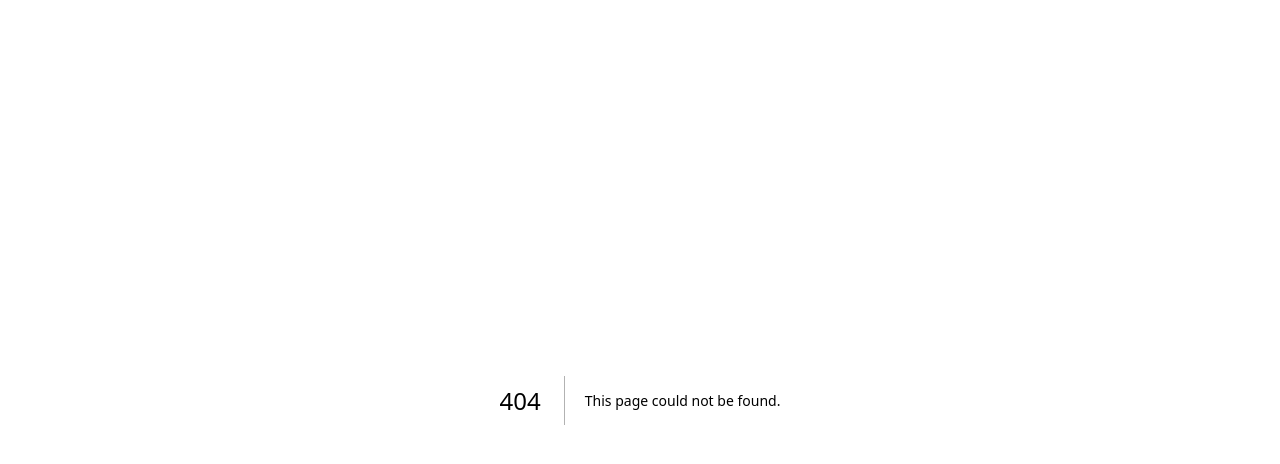
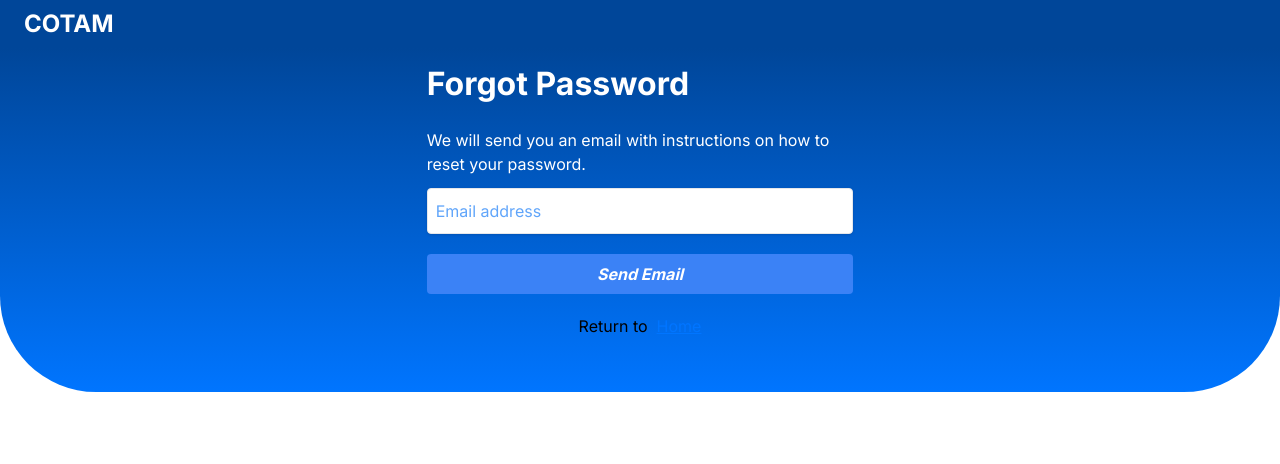
Before and after one commit to unsw-cse-comp99-3900/capstone-project-3900w09bscoutsregiment, a Next.js app in the folder frontend/: page /forgotPassword in a window 1280 px wide. Before the commit this address had no page. Shown: the top 464 px of the page. Built offline with nearby package versions, Linux system fonts and the light colour scheme.

Commit message:
added ui for forgotpassword

```diff
--- /dev/null
+++ b/frontend/src/app/forgotPassword/page.jsx
@@ -0,0 +1,82 @@
+'use client'; // needed for useState to work
+import React from 'react';
+import { FontAwesomeIcon } from '@fortawesome/react-fontawesome';
+import { faFacebook, faGoogle } from '@fortawesome/free-brands-svg-icons';
+import Link from 'next/link';
+import OAuth from '../components/OAuth';
+
+export default function Login() {
+  const [email, setEmail] = React.useState('');
+  const [password, setPassword] = React.useState('');
+  let port = 5000;
+
+  // backend stuff
+  // TODO: CHANGE THIS TO FORGOT PASSWORD
+  const sendEmailForgotPassword = async () => {
+    const response = await fetch(`http://localhost:${port}/api/auth/login`, {
+      method: 'POST',
+      body: JSON.stringify({
+        email,
+        password,
+      }),
+      headers: {
+        'Content-type': 'application/json',
+      },
+    });
+    const data = await response.json();
+    console.log(data);
+  };
+
+  return (
+    <div>
+      <div id="top-content" className='text-white w-full bg-primary-theme-db flex justify-between px-4'>
+        <span className="m-1 p-1 font-bold text-2xl">COTAM</span>
+      </div>
+      <div className='login-background'>
+        <form
+          name="publish-form"
+          id="form"
+          className=" w-1/3 justify-center mx-auto pt-3" // POSTIION MUST BE ABOSLUTE
+        >
+          <div className="mb-5">
+            <label
+              className="block text-white text-[2rem] font-bold mb-5"
+              htmlFor="password"
+            >
+              Forgot Password
+            </label>
+            <div className='text-white mb-3 '>
+              We will send you an email with instructions on how to reset your password.
+            </div>
+            <input
+              name="email-address"
+              className="shadow appearance-none border rounded w-full py-3 px-2 text-gray-700 placeholder-blue-400 leading-tight focus:outline-none focus:shadow-outline"
+              id="email-address"
+              type="text"
+              placeholder="Email address"
+              onChange={(e) => {
+                setEmail(e.target.value);
+              }}
+            // multiple
+            />
+          </div>
+
+          {/* Send email */}
+          <div className="items-center justify-between">
+            <button
+              id="submit"
+              className="bg-blue-500 hover:bg-blue-700 text-white font-bold w-full italic py-2 px-4 pb-3: rounded focus:outline-none focus:shadow-outline mb-5"
+              type="button"
+              onClick={sendEmailForgotPassword}
+            >
+              Send Email
+            </button>
+          </div>
+          <div className='flex items-center justify-center'>
+            Return to &nbsp;<Link href="/" className='text-primary-theme-lb underline'>Home</Link>
+          </div>
+        </form>
+      </div>
+    </div>
+  );
+}
```
